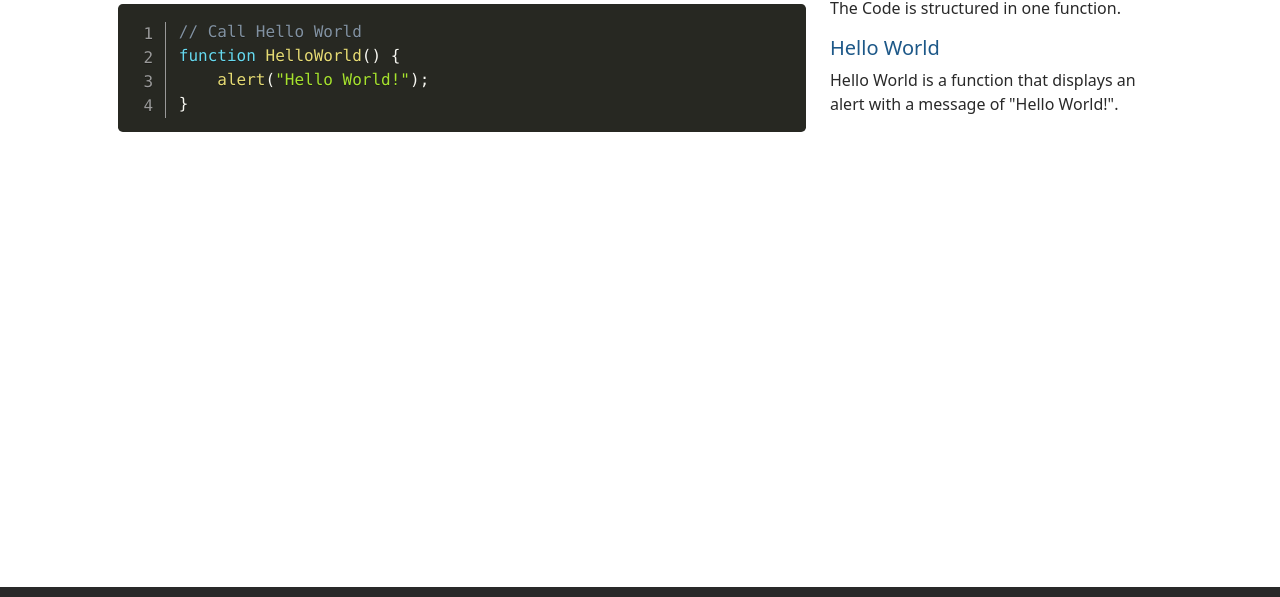
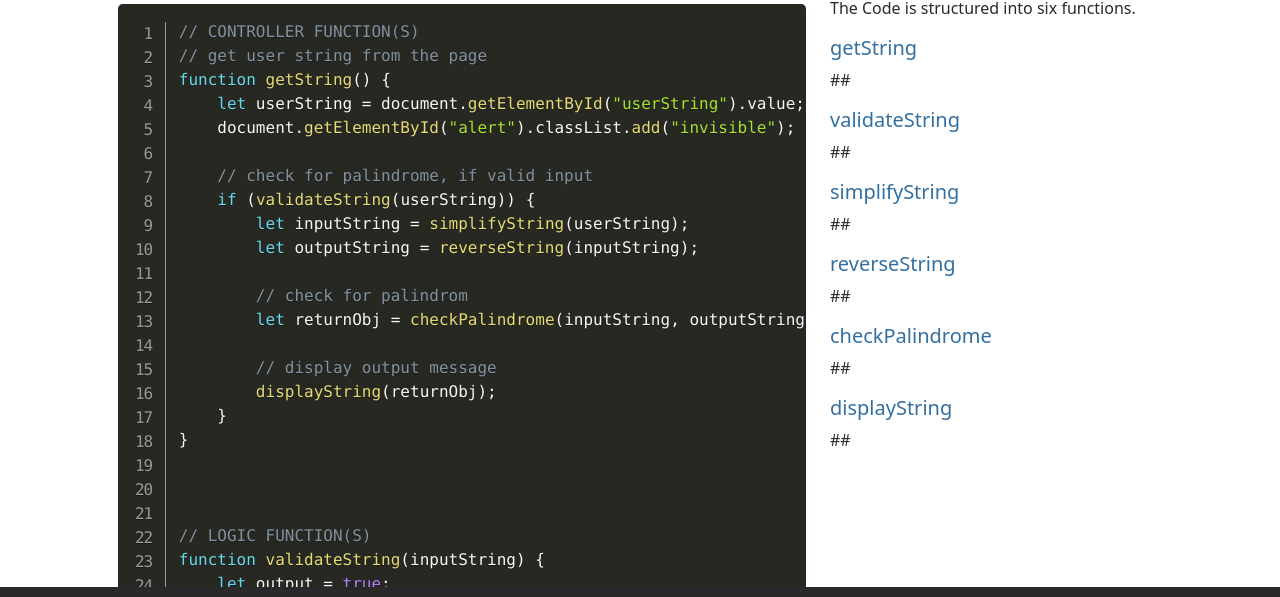
Before and after one commit to JonathanKayDev/Rotator, a plain HTML site: page code.html in a window 1280 px wide. Shown: the part 147-744 px from the top of the page. Drawn offline with nearby package versions, Linux system fonts and the light colour scheme.

Commit message:
Refactor code and update views

```diff
--- a/code.html
+++ b/code.html
@@ -2,7 +2,7 @@
 <html lang="en" class="h-100">
 
 <head>
-    <title>App Name: A Coding Project By Jonathan Kay</title>
+    <title>RotatoR: A Coding Project By Jonathan Kay</title>
     <!-- Required meta tags -->
     <meta charset="utf-8">
     <meta name="viewport" content="width=device-width, initial-scale=1, shrink-to-fit=no">
@@ -20,7 +20,7 @@
     <!-- Nav Section-->
     <nav class="navbar navbar-expand-md navbar-dark fixed-top bg-dark">
         <div class="container-fluid">
-            <a class="navbar-brand" href="#"><img src="/img/JK-Fav-Dark.svg" class="d-inline-block align-text-bottom" width="25" height="25"> APP NAME</a>
+            <a class="navbar-brand" href="#"><img src="/img/JK-Fav-Dark.svg" class="d-inline-block align-text-bottom" width="25" height="25"> RotatoR</a>
             <button class="navbar-toggler" type="button" data-bs-toggle="collapse" data-bs-target="#navbarCollapse"
                 aria-controls="navbarCollapse" aria-expanded="false" aria-label="Toggle navigation">
                 <span class="navbar-toggler-icon"></span>
@@ -37,7 +37,7 @@
                         <a class="nav-link active" aria-current="page" href="code.html">The Code</a>
                     </li>
                     <li class="nav-item">
-                        <a class="nav-link" target="_blank" href="#">Git Repo</a>
+                        <a class="nav-link" target="_blank" href="https://github.com/JonathanKayDev/Rotator">Git Repo</a>
                     </li>
                     <li class="nav-item">
                         <a class="nav-link" target="_blank" href="https://www.jonathankay.dev">About</a>
@@ -49,24 +49,119 @@
     <!-- Main Section-->
     <main class="flex-shrink-0">
         <div class="container py-5 px-5 mt-5">
-            <h2 class="border-1 border-bottom border-dark">The Code for APP NAME</h2>
+            <h2 class="border-1 border-bottom border-dark">The Code for RotatoR</h2>
             <div class="row row-cols-1 row-cols-lg-2">
                 <!-- Prism Code-->
                 <div class="col-lg-8">
                     <pre class="line-numbers">
                         <code class="language-javascript">
-                            // Call Hello World
-                            function HelloWorld() {
-                                alert("Hello World!");
+                            // CONTROLLER FUNCTION(S)
+                            // get user string from the page
+                            function getString() {
+                                let userString = document.getElementById("userString").value;
+                                document.getElementById("alert").classList.add("invisible");
+
+                                // check for palindrome, if valid input
+                                if (validateString(userString)) {
+                                    let inputString = simplifyString(userString);
+                                    let outputString = reverseString(inputString);
+
+                                    // check for palindrom
+                                    let returnObj = checkPalindrome(inputString, outputString);
+
+                                    // display output message
+                                    displayString(returnObj);
+                                }
+                            }
+
+
+
+                            // LOGIC FUNCTION(S)
+                            function validateString(inputString) {
+                                let output = true;
+
+                                // strip out space a non-letters
+                                inputString = simplifyString(inputString);
+
+                                // check if string is empty or has only white spaces
+                                if (inputString.length === 0 || !inputString.trim()) {
+                                    alert("Please enter a string to check!")
+                                    output = false;
+                                }
+
+                                return output;
+                            }
+
+
+                            // remove whitespace, upper case, and special characters
+                            function simplifyString(inputString){
+                                let simpleString = "";
+
+                                simpleString = inputString.toLowerCase();
+                                simpleString = simpleString.replace(/[^a-z0-9]/g,"");
+                                simpleString = simpleString.replaceAll(/\s+/g,"");
+
+                                return simpleString;
+                            }
+
+                            // reverse string
+                            function reverseString(inputString) {
+                                let revString = [];
+
+                                // reverse the string using a for loop
+                                for ( let i = inputString.length -1; i >=0; i--) {
+                                    revString += inputString[i];
+                                }
+
+                                return revString;
+                            }
+
+                            // check for palindrome
+                            function checkPalindrome(inputString, reverseString) {
+                                let returnObj = {};
+
+                                if (inputString == reverseString) {
+                                    returnObj.msg = `YES! Palindrome found!`;
+                                }
+                                else
+                                {
+                                    returnObj.msg = `Sorry! No palindrome found.`;
+                                }
+
+                                returnObj.reversed = reverseString;
+
+                                return returnObj;
+                            }
+
+
+                            // VIEW FUNCTION(S)
+                            // Display the output string to the user
+                            function displayString(returnObj) {
+                                // write message to page
+                                document.getElementById("alertHeader").innerHTML = returnObj.msg;
+                                document.getElementById("msg").innerHTML = `Your phrase reversed is: ${returnObj.reversed}`;
+
+                                // show the alert box
+                                document.getElementById("alert").classList.remove("invisible");
                             }
                         </code>
                     </pre>
                 </div>
                 <!-- Code Description-->
                 <div class="col-lg-4">
-                    <p>The Code is structured in one function.</p>
-                    <h5>Hello World</h5>
-                    <p>Hello World is a function that displays an alert with a message of "Hello World!".</p>
+                    <p>The Code is structured into six functions.</p>
+                    <h5>getString</h5>
+                    <p>##</p>
+                    <h5>validateString</h5>
+                    <p>##</p>
+                    <h5>simplifyString</h5>
+                    <p>##</p>
+                    <h5>reverseString</h5>
+                    <p>##</p>
+                    <h5>checkPalindrome</h5>
+                    <p>##</p>
+                    <h5>displayString</h5>
+                    <p>##</p>
                 </div>
             </div>
         </div>
--- a/css/site.css
+++ b/css/site.css
@@ -1,6 +1,6 @@
 :root {
-    --primary-color: #1d5888;
-    --secondary-color: #32c3af;
+    --primary-color: #346fa0;
+    --secondary-color: #3265c3;
     --dark-color: #292929;
     --light-color: #e7e7e7;
 }
```
Also changed, not shown: app.html (+5 -5 lines), index.html (+2 -2 lines), js/site.js (+21 -13 lines), img/Odds & Evens2.svg (deleted), img/RotatoR transparent.svg (added).
